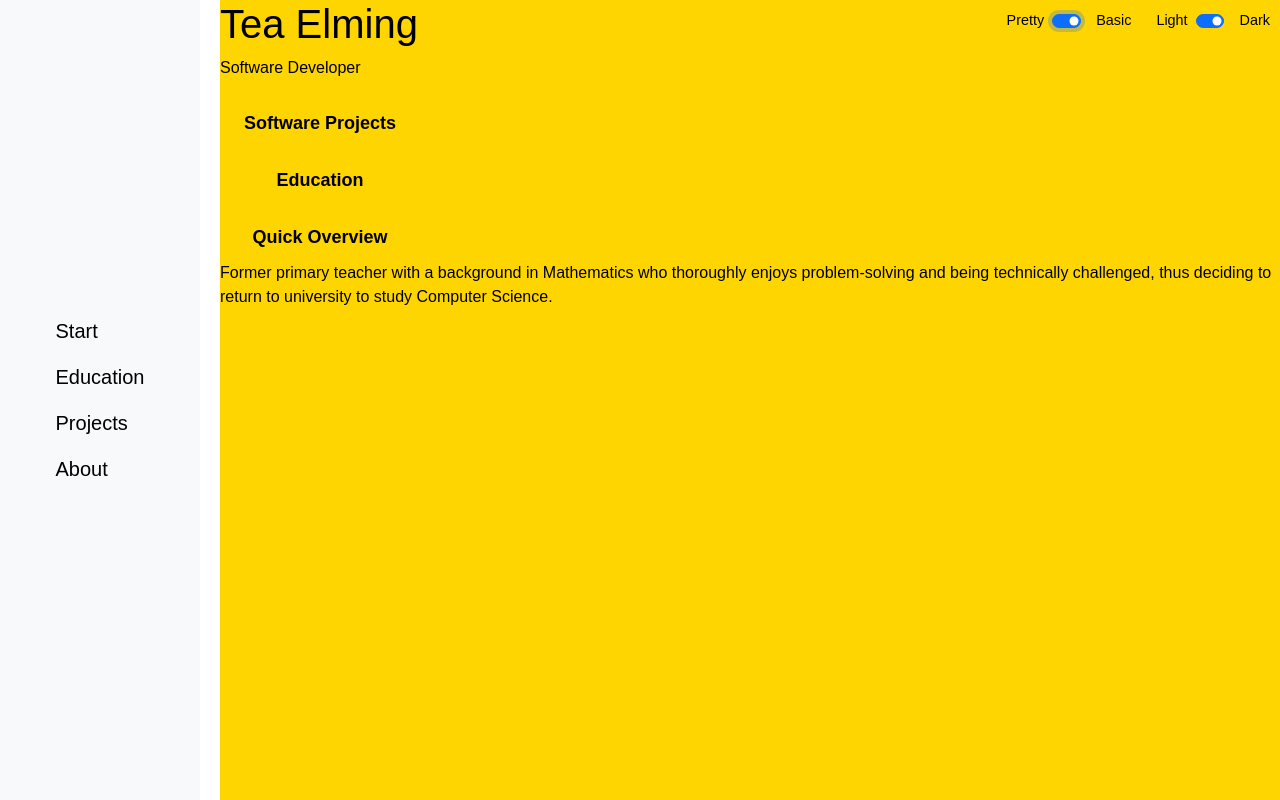
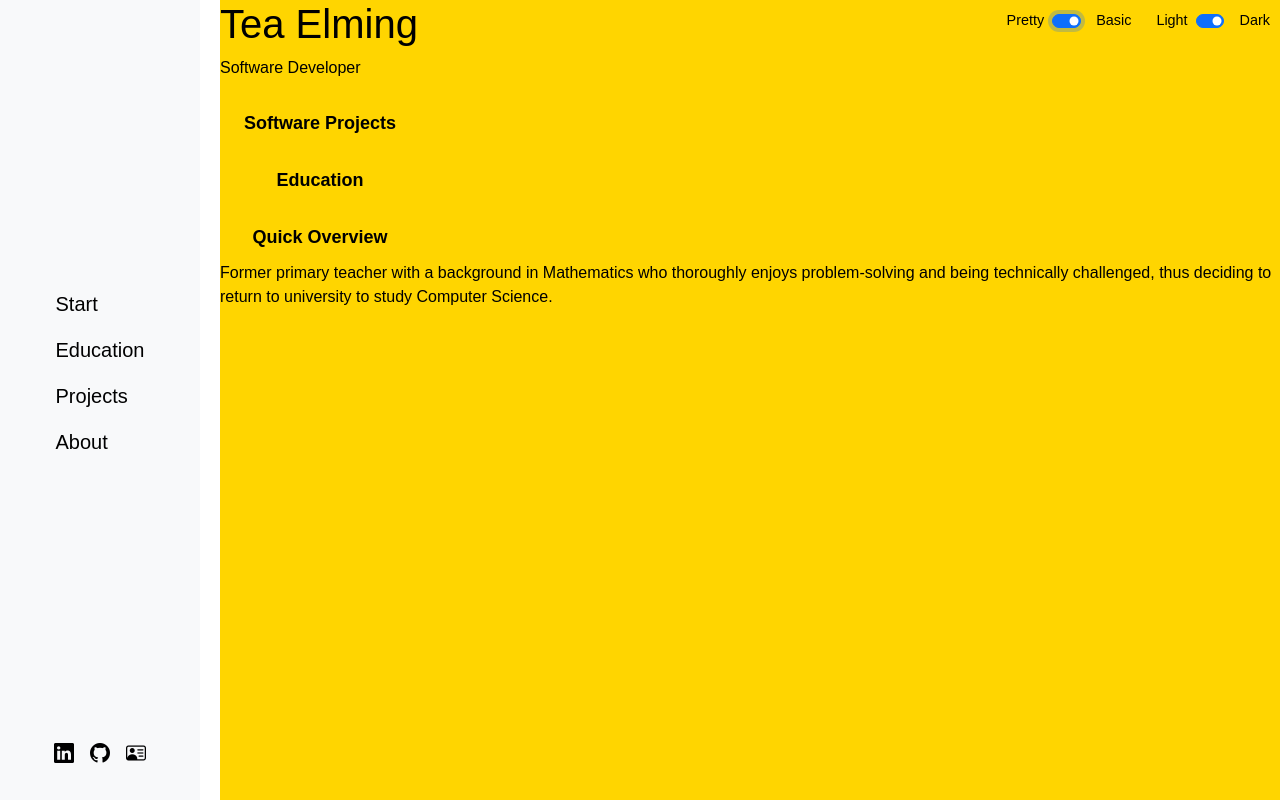
Before and after one commit to TeaElming/TeaElmingPortfolio, a React (Vite) app in the folder my-portfolio/: page / in a window 1280 px wide. Both pictures are taken after a click on the checkbox 1068 px from the left and 20 px from the top of the page. Shown: the top 800 px of the page. Built offline with nearby package versions, Linux system fonts and the light colour scheme.

Commit message:
Basic links to github etc added

```diff
--- /dev/null
+++ b/my-portfolio/src/components/page-sections/basic/FooterB.tsx
@@ -0,0 +1,63 @@
+/** @format */
+import { Nav } from "react-bootstrap"
+import OverlayTrigger from "react-bootstrap/OverlayTrigger"
+import Tooltip from "react-bootstrap/Tooltip"
+
+const FooterB = () => {
+	return (
+		<footer className="footerB">
+			{/* LinkedIn */}
+			<Nav.Item>
+				<OverlayTrigger
+					placement="top"
+					overlay={<Tooltip id="tooltip-linkedIn">LinkedIn</Tooltip>}
+					trigger={["hover", "focus"]}
+				>
+					<Nav.Link
+						href="https://www.linkedin.com/in/tea-elming/"
+						target="_blank"
+						rel="noopener noreferrer"
+					>
+						<i className="bi bi-linkedin"></i>
+					</Nav.Link>
+				</OverlayTrigger>
+			</Nav.Item>
+
+			{/* GitHub */}
+			<Nav.Item>
+				<OverlayTrigger
+					placement="top"
+					overlay={<Tooltip>GitHub</Tooltip>}
+					trigger={["hover", "focus"]}
+				>
+					<Nav.Link
+						href="https://github.com/TeaElming"
+						target="_blank"
+						rel="noopener noreferrer"
+					>
+						<i className="bi bi-github"></i>
+					</Nav.Link>
+				</OverlayTrigger>
+			</Nav.Item>
+
+			{/* CV */}
+			<Nav.Item>
+				<OverlayTrigger
+					placement="top"
+					overlay={<Tooltip>CV</Tooltip>}
+					trigger={["hover", "focus"]}
+				>
+					<Nav.Link
+						href="/TeaElming_GraduateSoftwareDeveloper.pdf"
+						target="_blank"
+						rel="noopener noreferrer"
+					>
+						<i className="bi bi-person-vcard"></i>
+					</Nav.Link>
+				</OverlayTrigger>
+			</Nav.Item>
+		</footer>
+	)
+}
+
+export default FooterB
--- a/my-portfolio/src/components/page-sections/basic/NavbarB.tsx
+++ b/my-portfolio/src/components/page-sections/basic/NavbarB.tsx
@@ -1,12 +1,14 @@
 /** @format */
-
 import { Nav } from "react-bootstrap"
 import { NavLink } from "react-router-dom"
+
+import FooterB from "./FooterB"
 import "./css/Navbar.css"
 
 const NavbarB = () => {
 	return (
 		<div className="navbarB">
+			<div className="nav-items">
 				<Nav className="flex-column">
 					<ul>
 						<li>
@@ -32,6 +34,10 @@ const NavbarB = () => {
 					</ul>
 				</Nav>
 			</div>
+
+			{/* Footer pinned at bottom via flex rules */}
+			<FooterB />
+		</div>
 	)
 }
 
--- a/my-portfolio/src/components/page-sections/basic/css/Navbar.css
+++ b/my-portfolio/src/components/page-sections/basic/css/Navbar.css
@@ -1,17 +1,27 @@
 /* Navbar.css */
 .navbarB {
-  position: fixed;      /* fix the nav in place */
+  position: fixed;
   top: 0;
   left: 0;
   width: 200px;
-  height: 100vh;        /* stretch to full viewport height */
+  height: 100vh;
   background: #f8f9fa;
   display: flex;
   flex-direction: column;
-  justify-content: center; /* vertically center all children */
-  align-items: center;     /* horizontally center all children */
   padding: 1rem;
-  z-index: 9999;        /* ensure it stays on top of other elements if needed */
+  z-index: 99;  /* keep on top if needed */
+}
+
+/*
+   Nav items container takes up remaining vertical space
+   so the footer can stay at the bottom.
+*/
+.navbarB .nav-items {
+  flex: 1; /* fill the vertical space */
+  display: flex;
+  flex-direction: column;
+  justify-content: center;  /* or flex-start if you want them top-aligned */
+  align-items: center;      /* center horizontally */
 }
 
 /* Default link styles */
@@ -21,13 +31,23 @@
   text-decoration: none;
 }
 
-/* Hover state */
+/* Hover link style */
 .navbarB .nav-link:hover {
   color: purple;
 }
 
-/* Active link */
+/* Active link style */
 .navbarB .nav-link.active {
   color: green;
   font-weight: bold;
 }
+
+/* Footer section pinned at bottom */
+.footerB {
+  margin-top: auto; /* push it to the bottom of the flex container */
+  display: flex;
+  justify-content: center;
+  gap: 1rem;
+  /* optional: add some margin or padding if you'd like */
+  padding-bottom: 0.5rem;
+}
```
Lines whose indentation alone changed are shown as unchanged.
